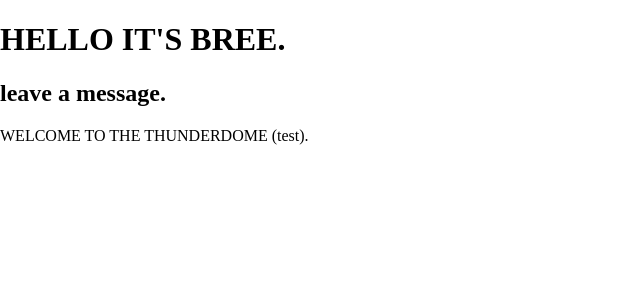
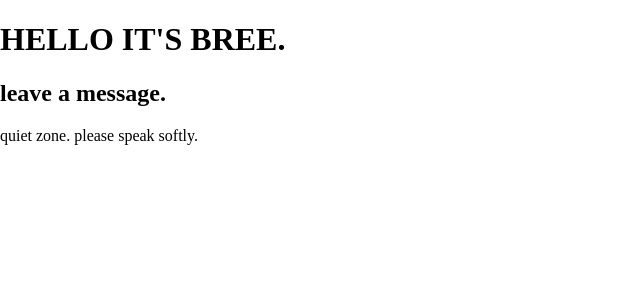
Before and after one commit to juniormince/breedotcom, a React (Create React App) app: page /home in a window 1280 px wide. Shown: the top 300 px of the page, without its empty margins (0-640 px from the left). Built offline with nearby package versions, Linux system fonts and the light colour scheme.

Commit message:
text edit

```diff
--- a/src/components/Home/Home.js
+++ b/src/components/Home/Home.js
@@ -15,7 +15,7 @@ class Home extends Component {
         <header className="header">
 
           <p>
-            WELCOME TO THE THUNDERDOME (test).
+            quiet zone. please speak softly.
           </p>
 
         </header>
```
